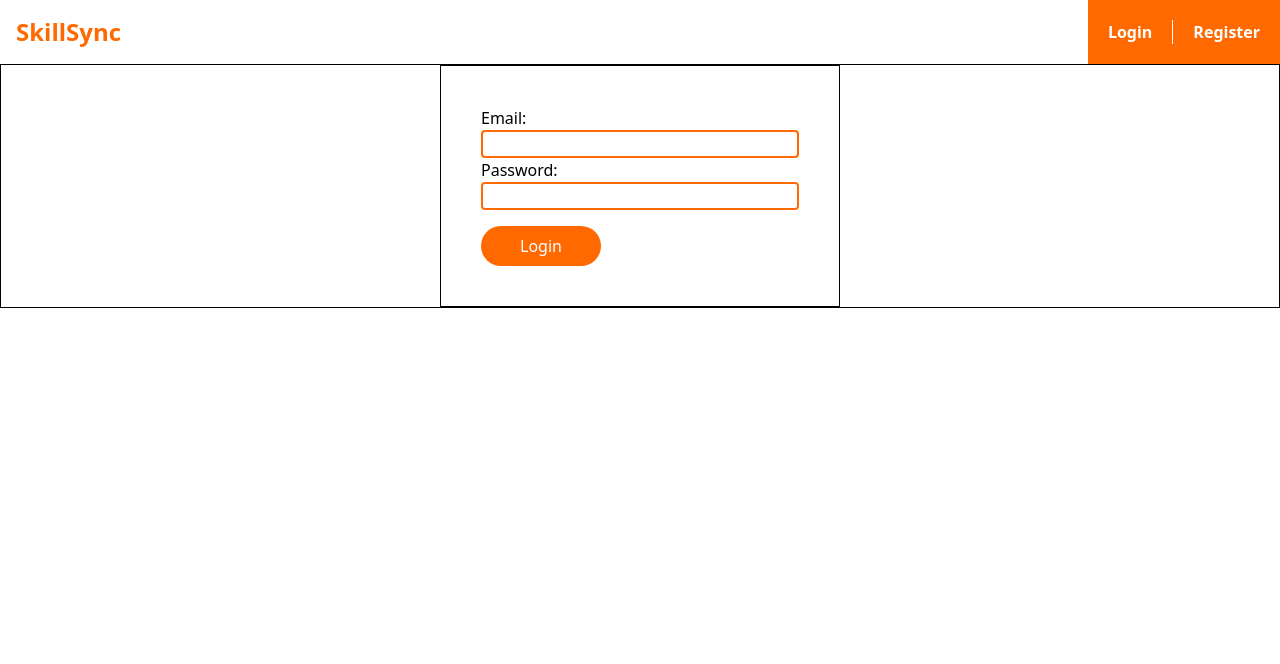
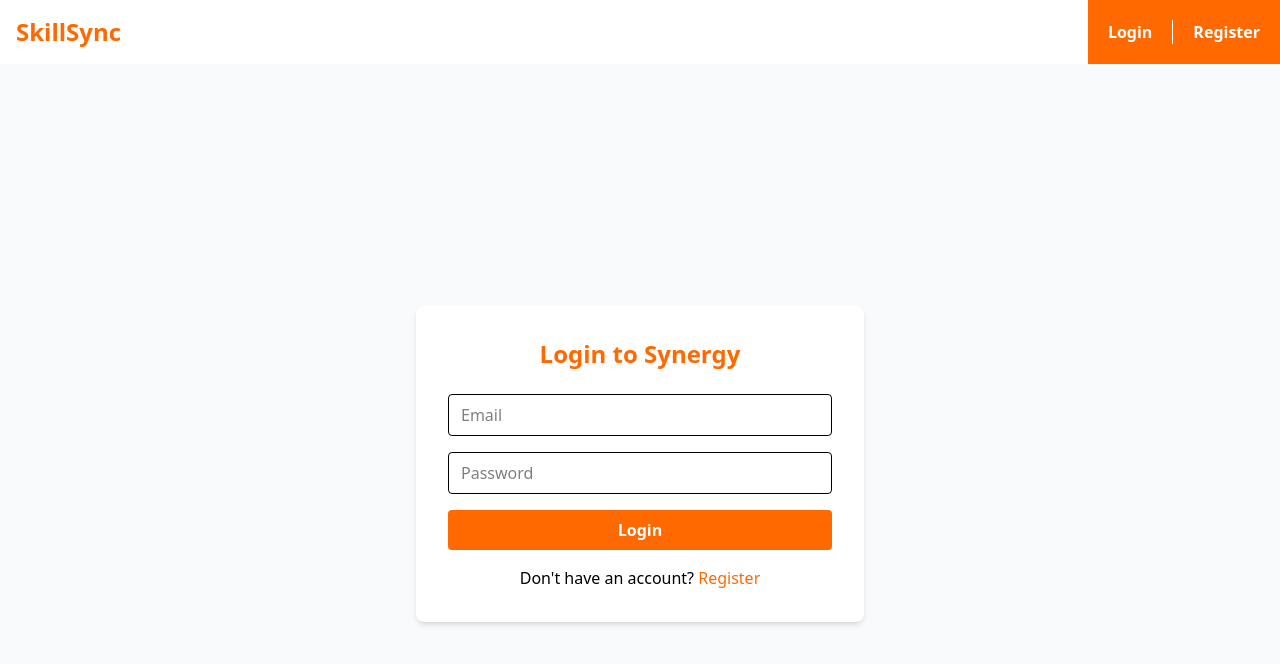
Before and after one commit to RNKbansal23/Skill_Sync, a Next.js app: page /login in a window 1280 px wide. Shown: the top 664 px of the page. Built offline with nearby package versions, Linux system fonts and the light colour scheme.

Commit message:
Updated frontend for login

```diff
--- a/package.json
+++ b/package.json
@@ -13,6 +13,7 @@
     "@prisma/client": "^6.10.1",
     "bcrypt": "^6.0.0",
     "jsonwebtoken": "^9.0.2",
+    "lucide-react": "^0.523.0",
     "next": "15.3.4",
     "react": "^19.0.0",
     "react-dom": "^19.0.0",
--- /dev/null
+++ b/src/app/api/projects/myprojects/route.ts
@@ -0,0 +1,21 @@
+import {NextResponse} from 'next/server'
+import prisma from '@/lib/db'
+import {getUserIdFromRequest} from '@/lib/auth'
+
+export async function GET(request: Request){
+    const userId = await getUserIdFromRequest(request)
+    if(!userId){
+        return NextResponse.json({error: "Unauthorized"}, {status: 401})
+    }
+    const projects = await prisma.project.findMany({
+        where: {
+            OR: [
+                {ownerId: userId},
+                {member: {some:{id: userId}}}
+            ]
+        },
+        orderBy:{createdAt: 'desc'}
+    })
+
+    return NextResponse.json(projects)
+}
--- a/src/app/dashboard/page.tsx
+++ b/src/app/dashboard/page.tsx
@@ -27,6 +27,15 @@ const mockUser = {
 }
 
 export default function Dashboard() {
+  const [projects, setProjects] = useState<any[]>([])
+
+  useEffect(() => {
+    fetch('../api/projects/myprojects')
+    .then(res=>res.json())
+    .then(data => setProjects(data))
+  })
+
+  console.log(projects)
   // In a real app, fetch user data from API
   const [user, setUser] = useState<any>(null)
 
--- a/src/app/login/page.tsx
+++ b/src/app/login/page.tsx
@@ -1,42 +1,162 @@
 'use client'
 
-import { useState } from 'react';
-import { redirect } from 'next/navigation';
+import { useState } from 'react'
+import { useRouter } from 'next/navigation'
 
-export default function Login(){
-    const [email, setEmail] = useState('')
-    const [password, setPassword] = useState('')
+export default function AuthPage() {
+  const router = useRouter()
+  const [mode, setMode] = useState<'login' | 'register'>('login')
+  const [form, setForm] = useState({
+    name: '',
+    email: '',
+    password: '',
+    confirmPassword: '',
+  })
+  const [loading, setLoading] = useState(false)
 
-    async function handleSubmit(e: React.FormEvent){
+  function handleChange(e: React.ChangeEvent<HTMLInputElement>) {
+    setForm({ ...form, [e.target.name]: e.target.value })
+  }
+
+  async function handleSubmit(e: React.FormEvent) {
     e.preventDefault()
-        if (!email.trim() || !password.trim()) return
+    setLoading(true)
 
-        const res = await fetch('api/auth/login', {
+    if (mode === 'register') {
+      if (!form.name.trim() || !form.email.trim() || !form.password.trim() || !form.confirmPassword.trim()) {
+        alert('Please fill all fields')
+        setLoading(false)
+        return
+      }
+      if (form.password !== form.confirmPassword) {
+        alert('Passwords do not match')
+        setLoading(false)
+        return
+      }
+      const res = await fetch('/api/auth/register', {
         method: 'POST',
-            headers: {'Content-Type': 'application/json'},
-            body: JSON.stringify({email, password}),
-        });
-
+        headers: { 'Content-Type': 'application/json' },
+        body: JSON.stringify({ name: form.name, email: form.email, password: form.password }),
+      })
       const data = await res.json()
-
-        if (res.ok){
-            redirect('/dashboard');
+      setLoading(false)
+      if (res.ok) {
+        router.push('/dashboard')
       } else {
-            alert(data.message || 'Login failed');
+        alert(data.message || 'Registration failed')
+      }
+    } else {
+      // Login validation
+      if (!form.email.trim() || !form.password.trim()) {
+        alert('Please enter email and password')
+        setLoading(false)
+        return
+      }
+      const res = await fetch('/api/auth/login', {
+        method: 'POST',
+        headers: { 'Content-Type': 'application/json' },
+        body: JSON.stringify({ email: form.email, password: form.password }),
+      })
+      const data = await res.json()
+      setLoading(false)
+      if (res.ok) {
+        router.push('/dashboard')
+      } else {
+        alert(data.message || 'Login failed')
+      }
     }
   }
 
+  function switchMode() {
+    setMode(mode === 'login' ? 'register' : 'login')
+    setForm({ name: '', email: '', password: '', confirmPassword: '' })
+  }
+
   return (
-        <div>
-            <main className="border flex justify-center">
-                    <form className="flex flex-col justify-center w-100 border p-10" onSubmit={handleSubmit}>
-                        <h2>Email:</h2>
-                        <input type="text" className="border-2 rounded border-orange-500" onChange={(e) => setEmail(e.target.value)}/>
-                        <h2>Password:</h2>
-                        <input type="password" className="border-2 rounded border-orange-500" onChange={(e) => setPassword(e.target.value)}/>
-                        <button type="submit" className="mt-4 rounded-full py-2 w-30 text-white bg-orange-500">Login</button>
+    <div className="min-h-screen flex items-center justify-center bg-gray-50">
+      <div className="bg-white p-8 rounded-lg shadow-md w-full max-w-md">
+        <h2 className="text-2xl font-bold text-center mb-6 text-orange-500">
+          {mode === 'login' ? 'Login to Synergy' : 'Register for Synergy'}
+        </h2>
+        <form onSubmit={handleSubmit} className="space-y-4">
+          {mode === 'register' && (
+            <input
+              type="text"
+              name="name"
+              placeholder="Full Name"
+              value={form.name}
+              onChange={handleChange}
+              className="w-full border rounded px-3 py-2"
+              required
+            />
+          )}
+          <input
+            type="email"
+            name="email"
+            placeholder="Email"
+            value={form.email}
+            onChange={handleChange}
+            className="w-full border rounded px-3 py-2"
+            required
+          />
+          <input
+            type="password"
+            name="password"
+            placeholder="Password"
+            value={form.password}
+            onChange={handleChange}
+            className="w-full border rounded px-3 py-2"
+            required
+          />
+          {mode === 'register' && (
+            <input
+              type="password"
+              name="confirmPassword"
+              placeholder="Confirm Password"
+              value={form.confirmPassword}
+              onChange={handleChange}
+              className="w-full border rounded px-3 py-2"
+              required
+            />
+          )}
+          <button
+            type="submit"
+            className="w-full bg-orange-500 text-white py-2 rounded font-semibold hover:bg-orange-600 transition"
+            disabled={loading}
+          >
+            {loading
+              ? mode === 'login'
+                ? 'Logging in...'
+                : 'Registering...'
+              : mode === 'login'
+                ? 'Login'
+                : 'Register'}
+          </button>
         </form>
-            </main>
+        <div className="mt-4 text-center">
+          {mode === 'login' ? (
+            <span>
+              Don&apos;t have an account?{' '}
+              <button
+                className="text-orange-500 hover:underline"
+                onClick={switchMode}
+              >
+                Register
+              </button>
+            </span>
+          ) : (
+            <span>
+              Already have an account?{' '}
+              <button
+                className="text-orange-500 hover:underline"
+                onClick={switchMode}
+              >
+                Login
+              </button>
+            </span>
+          )}
+        </div>
+      </div>
     </div>
   )
 }
--- /dev/null
+++ b/src/lib/auth.ts
@@ -0,0 +1,21 @@
+import jwt from 'jsonwebtoken'
+
+const JWT_SECRET = process.env.JWT_SECRET as string
+
+export async function getUserIdFromRequest(request: Request): Promise<string | null>{
+    const cookie = request.headers.get('cookie')
+    if(!cookie) return null
+
+    const match = cookie.match(/token=([^;]+)/)
+    if (!match) return null
+
+    const token = match[1]
+
+    try{
+        const payload = jwt.verify(token, JWT_SECRET) as {userId: string}
+        return payload.userId ?? null
+    } catch(err) {
+        return null
+    }
+
+}
```
Also changed, not shown: 1 other file (tests, documents, lock files or other folders). Lines whose indentation alone changed are shown as unchanged.
